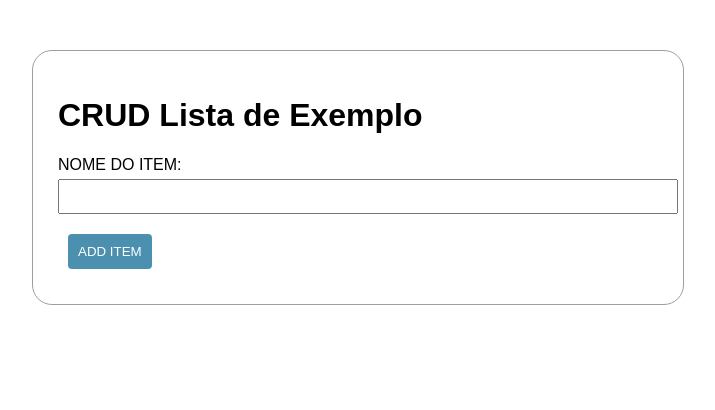
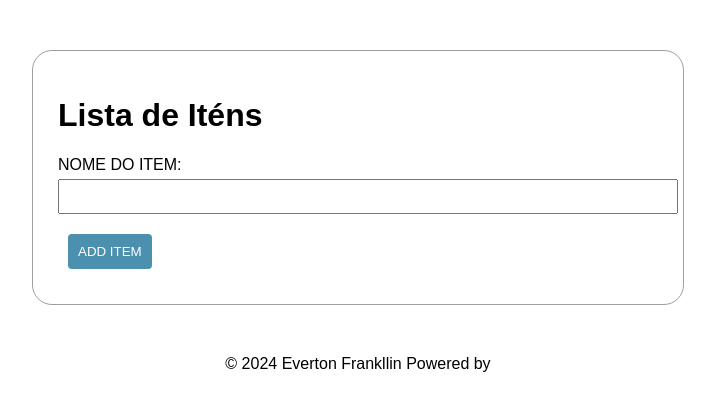
Before and after one commit to EvertonFrankllin/Crud, a plain HTML site: page index.html in a window 1280 px wide. Shown: the whole page, without its empty margins (282-997 px from the left). Drawn offline with Linux system fonts and the light colour scheme.

Commit message:
Second Commit
Implantação de copy

```diff
--- a/index.html
+++ b/index.html
@@ -4,11 +4,11 @@
     <meta charset="UTF-8">
     <meta name="viewport" content="width=device-width, initial-scale=1.0">
     <link rel="stylesheet" href="style.css">
-    <title>CRUD</title>
+    <title>Lista de Itens</title>
 </head>
 <body>
     <div class="container">
-        <h1>CRUD Lista de Exemplo</h1>
+        <h1> Lista de Iténs</h1>
         <div id="output"></div>
         <form id="crudForm">
           <label for="itemName">NOME DO ITEM:</label>
@@ -17,5 +17,9 @@
         </form>
       </div>
 <script src="main.js"></script>
+
+<footer>
+    <div class="center"><p>© 2024 Everton Frankllin Powered by </p></div>
+</footer>
 </body>
 </html>
--- a/style.css
+++ b/style.css
@@ -33,4 +33,10 @@ body {
 
   button:hover {
     background-color: #456fa0;
-  }
+
+}
+
+footer{
+    text-align: center;
+    margin-bottom: 0;
+}
```
